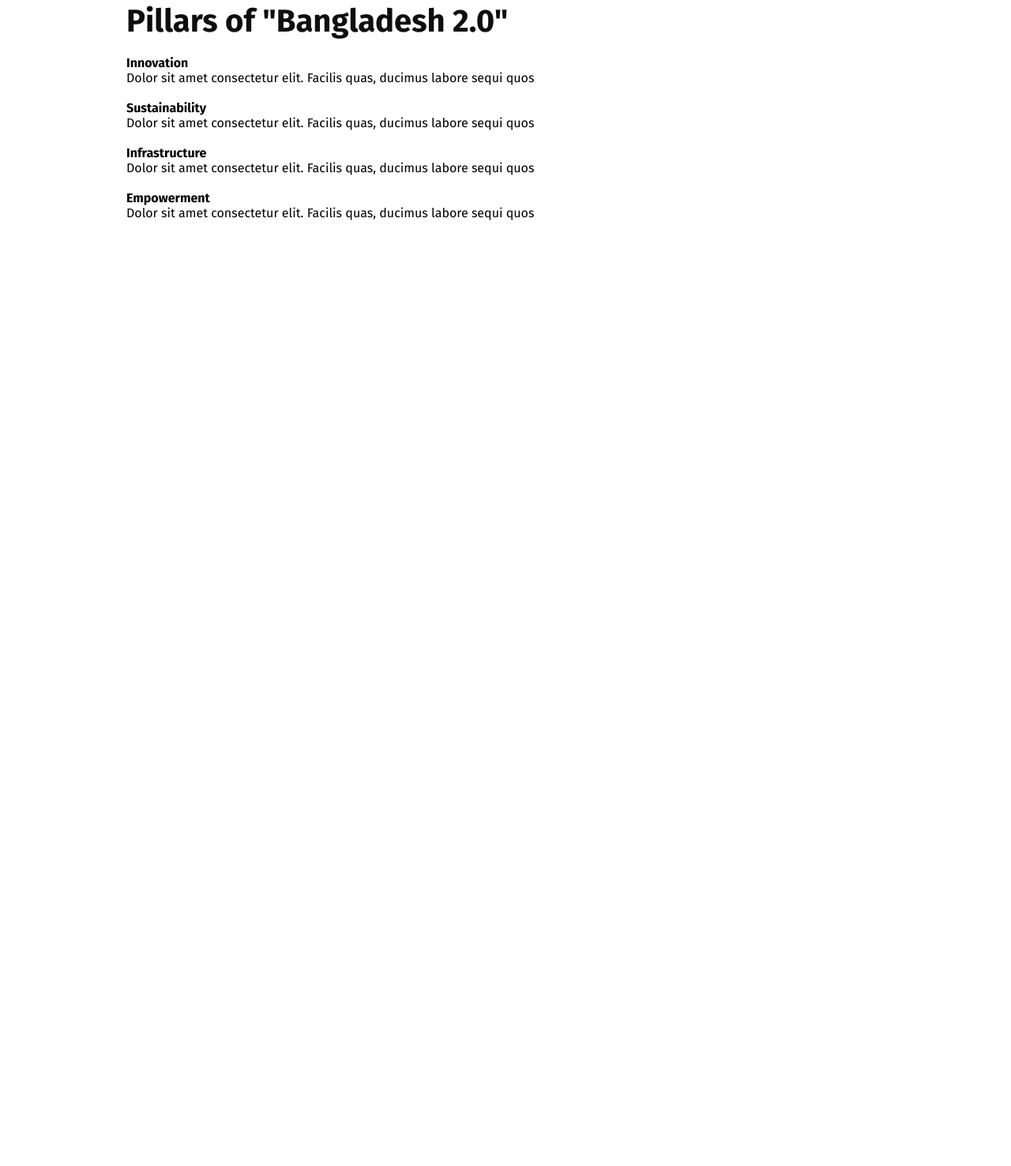
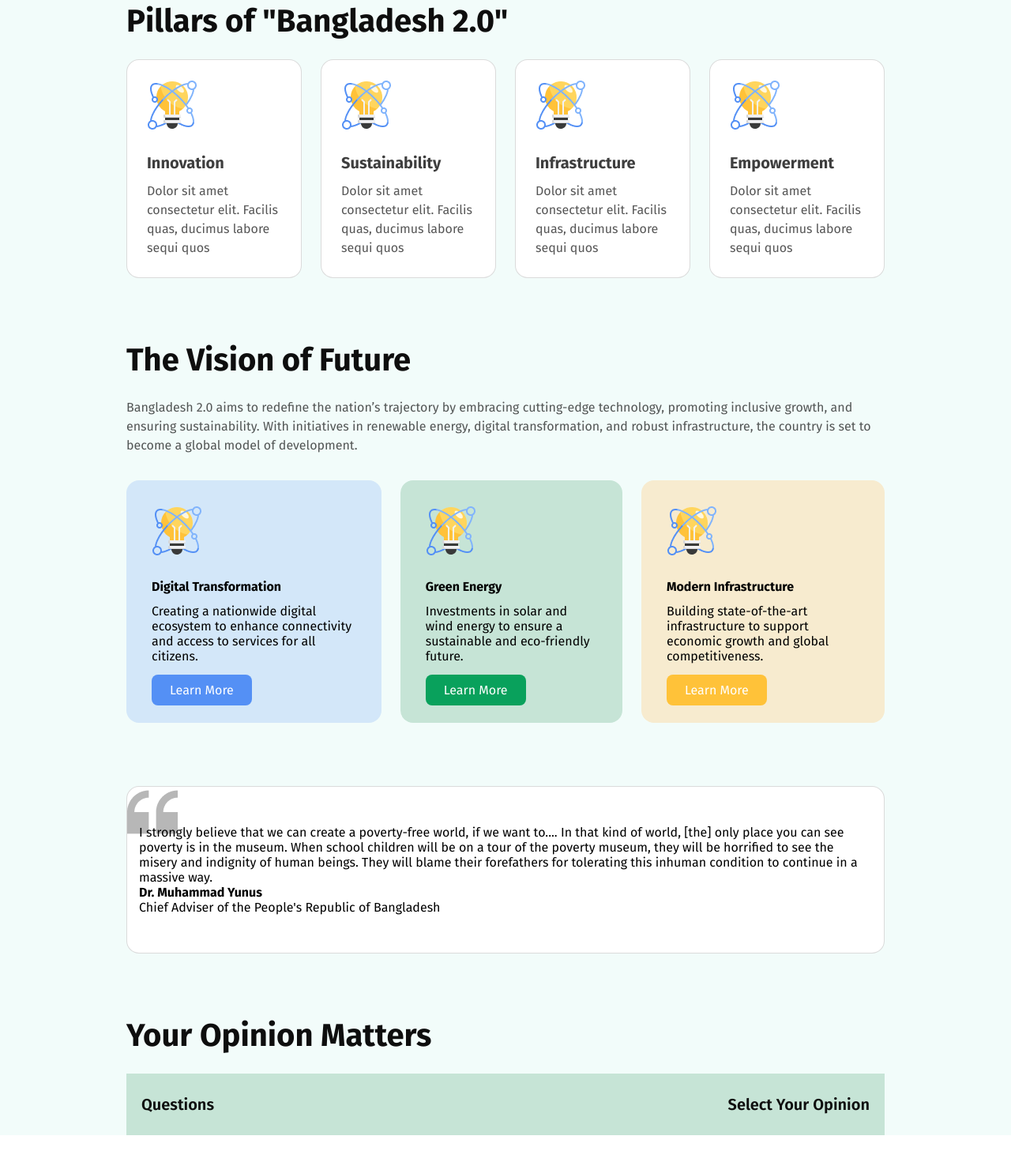
Before and after one commit to sajjadjim/Assignment-1--Bnagladesh-2.0, a plain HTML site: page index.html in a window 1280 px wide. Shown: the part 856-2332 px from the top of the page at 79% size. Before the commit the page ends 1215 px from the top, so only its background shows below. Drawn offline with Linux system fonts and the light colour scheme.

Commit message:
New 2 page added

```diff
--- a/index.html
+++ b/index.html
@@ -28,29 +28,71 @@ vision and challenges in New Bangladesh.</h1>
 
       <section class="scetion_2">
         <h1 class="scetion_2_h1">Pillars of "Bangladesh 2.0"</h1>
-        <div>
+        <div class="scetion_2_card">
             <div>
-                <img src="" alt="">
-                <h4>Innovation</h4>
-                <p>Dolor sit amet consectetur elit. Facilis quas, ducimus labore sequi quos </p>
+                <img src="assets/card-icon.png" alt="card1">
+                <h4 class="scetion_2_card_h4">Innovation</h4>
+                <p class="scetion_2_card_p">Dolor sit amet consectetur elit. Facilis quas, ducimus labore sequi quos </p>
+            </div>
+            <div style="margin-left: 24px;">
+                <img src="assets/card-icon.png" alt="card2">
+                <h4 class="scetion_2_card_h4">Sustainability</h4>
+                <p class="scetion_2_card_p">Dolor sit amet consectetur elit. Facilis quas, ducimus labore sequi quos </p>
+            </div>
+            <div style="margin: 0px 24px;">
+                <img src="assets/card-icon.png" alt="card3">
+                <h4 class="scetion_2_card_h4">Infrastructure</h4>
+                <p class="scetion_2_card_p">Dolor sit amet consectetur elit. Facilis quas, ducimus labore sequi quos </p>
             </div>
             <div>
-                <img src="" alt="">
-                <h4>Sustainability</h4>
-                <p>Dolor sit amet consectetur elit. Facilis quas, ducimus labore sequi quos </p>
-            </div>
-            <div>
-                <img src="" alt="">
-                <h4>Infrastructure</h4>
-                <p>Dolor sit amet consectetur elit. Facilis quas, ducimus labore sequi quos </p>
-            </div>
-            <div>
-                <img src="" alt="">
-                <h4>Empowerment</h4>
-                <p>Dolor sit amet consectetur elit. Facilis quas, ducimus labore sequi quos </p>
+                <img src="assets/card-icon.png" alt="card4">
+                <h4 class="scetion_2_card_h4">Empowerment</h4>
+                <p class="scetion_2_card_p">Dolor sit amet consectetur elit. Facilis quas, ducimus labore sequi quos </p>
             </div>
         </div>
       </section>
+
+      <section class="section_3">
+        <h1>The Vision of Future</h1>
+        <p>Bangladesh 2.0 aims to redefine the nation’s trajectory by embracing cutting-edge technology, promoting inclusive growth, and ensuring sustainability. With initiatives in renewable energy, digital transformation, and robust infrastructure, the country is set to become a global model of development.</p>
+        <div class="section3-card">
+            <div class="section3_card" style="box-sizing: border-box;border-radius: 16px;
+background: rgba(84, 144, 245, 0.2);">
+                <img src="assets/card-icon.png" alt="">
+                <h4>Digital Transformation</h4>
+                <p>Creating a nationwide digital ecosystem to enhance connectivity and access to services for all citizens.</p>
+                <a class="scetion3_btn" style="background: rgb(84, 144, 245);" href="">Learn More</a>
+            </div>
+            <div class="section3_card" style="box-sizing: border-box;border-radius: 16px;
+background: rgb(198, 228, 214); margin: 0px 24px;">
+                <img src="assets/card-icon.png" alt="card2">
+                <h4>Green Energy</h4>
+                <p>Investments in solar and wind energy to ensure a sustainable and eco-friendly future.</p>
+                <a class="scetion3_btn" style="background: rgb(9, 161, 92);" href="">Learn More</a>
+            </div>
+            <div class="section3_card" style="box-sizing: border-box;border-radius: 16px;
+background: rgb(247, 235, 207);">
+                <img src="assets/card-icon.png" alt="card3">
+                <h4>Modern Infrastructure</h4>
+                <p>Building state-of-the-art infrastructure to support economic growth and global competitiveness.</p>
+                <a class="scetion3_btn" style="background: rgb(255, 194, 57);" href="">Learn More</a>
+            </div>
+        </div>
+        </section>
+        <section class="section4">
+        <div><p>I strongly believe that we can create a poverty-free world, if we want to.... In that kind of world, [the] only place you can see poverty is in the museum. When school children will be on a tour of the poverty museum, they will be horrified to see the misery and indignity of human beings. They will blame their forefathers for tolerating this inhuman condition to continue in a massive way.</p>
+            <h4>Dr. Muhammad Yunus</h4>
+            <p>Chief Adviser of the People's Republic of Bangladesh</p></div>
+        </section>
+        <section class="section5">
+            <h1>Your Opinion Matters</h1>
+           <div class="section5_question">
+            <div class="tittle">
+                <p>Questions</p>
+                <p>Select Your Opinion</p>
+            </div>
+           </div>
+        </section>
     </main>
 
     <footer>
--- a/styles/style.css
+++ b/styles/style.css
@@ -4,6 +4,10 @@
     font-family: "Fira Sans", serif;
     margin: 0;
     padding: 0;
+}
+
+main, header {
+    background-color: rgb(242, 252, 250);
 }
 
 .navigation_bar {
@@ -64,7 +68,6 @@
     font-weight: 500;
 }
 
-/* shared File Here Write  */
 .btn {
     border-radius: 8px;
     background: rgb(0, 106, 80);
@@ -76,7 +79,6 @@
     text-decoration: none;
 }
 
-/* section 2 css start from here  */
 .scetion_2 {
     margin: 80px 160px;
 }
@@ -85,4 +87,137 @@
     color: rgb(14, 14, 14);
     font-size: 40px;
     font-weight: 700;
+    margin-bottom: 24px;
 }
+
+.scetion_2_card {
+    display: flex;
+    justify-content: space-between;
+}
+
+.scetion_2_card h4 {
+    margin-top: 25px;
+    margin-bottom: 12px;
+    color: rgba(14, 14, 14, 0.8);
+    font-size: 20px;
+    font-weight: 700;
+    line-height: 24px;
+    letter-spacing: 0%;
+}
+
+.scetion_2_card p {
+    color: rgba(14, 14, 14, 0.7);
+    font-size: 16px;
+    font-weight: 400;
+    line-height: 24px;
+    letter-spacing: 0%;
+}
+
+.scetion_2_card div {
+    list-style: none;
+    border: 3px solid black;
+    padding: 25px;
+    border: 1px solid rgba(14, 14, 14, 0.15);
+    border-radius: 16px;
+    background: rgb(255, 255, 255);
+    padding: 25px;
+}
+
+/* section 3 start from here */
+.section_3 {
+    margin: 80px 160px 32px;
+}
+
+.section_3>h1 {
+    color: rgb(14, 14, 14);
+    font-size: 40px;
+    font-weight: 700;
+    line-height: 48px;
+}
+
+.section_3>p {
+    color: rgba(14, 14, 14, 0.7);
+    font-size: 16px;
+    font-weight: 400;
+    line-height: 24px;
+    margin-top: 24px;
+}
+
+.section3-card {
+    display: flex;
+    justify-content: space-between;
+    margin: 32px 0px;
+}
+
+.section3_card {
+    padding: 32px;
+}
+
+.section3_card>h4 {
+    margin-top: 25px;
+}
+
+.section3_card>p {
+    margin-top: 12px;
+    margin-bottom: 24px;
+}
+
+.scetion3_btn {
+    text-decoration: none;
+    color: white;
+    border-radius: 8px;
+    -webkit-border-radius: 8px;
+    -moz-border-radius: 8px;
+    -ms-border-radius: 8px;
+    -o-border-radius: 8px;
+    padding: 10px 23px;
+
+}
+
+/* section 4 start From here */
+.section4 {
+    margin: 80px 160px 32px;
+    background-image: url("/assets/quote-bg.png");
+    background-repeat: no-repeat;
+    border: 1px solid rgba(14, 14, 14, 0.15);
+    border-radius: 16px;
+    background-color: white;
+}
+
+.section4>div {
+    padding: 48px 15px;
+}
+
+/* scetion 5 css start from here */
+.section5 {
+    margin: 80px 160px;
+}
+
+.section5>h1 {
+    margin-bottom: 24px;
+    color: rgb(14, 14, 14);
+    font-size: 40px;
+    font-weight: 700;
+    line-height: 48px;
+}
+
+.scetion5_question {
+    background-color: white;
+    padding: 25px;
+    border-radius: 8px;
+    -webkit-border-radius: 8px;
+    -moz-border-radius: 8px;
+    -ms-border-radius: 8px;
+    -o-border-radius: 8px;
+}
+
+.section5_question .tittle {
+    display: flex;
+    justify-content: space-between;
+    background-color: rgb(198, 228, 214);
+    padding: 27px 19px;
+    color: rgb(14, 14, 14);
+    font-size: 20px;
+    font-weight: 600;
+    line-height: 24px;
+}
```
Also changed, not shown: 1 other file.
